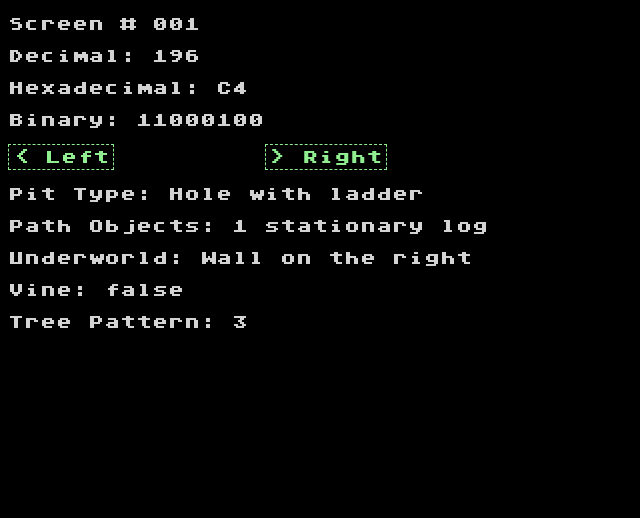
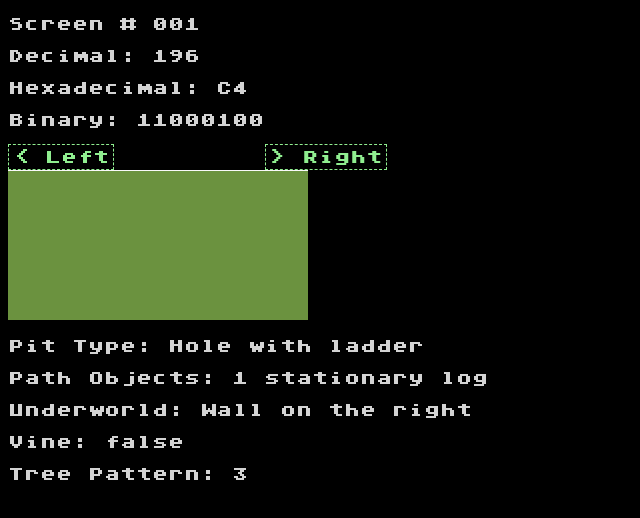
Before and after one commit to pjfrontend/pitfall-level-viewer, a React (Create React App) app: page / in a window 1280 px wide. Shown: the top 518 px of the page, without its empty margins (0-640 px from the left). Built offline with nearby package versions, Linux system fonts and the light colour scheme.

Commit message:
cnavas works

```diff
--- /dev/null
+++ b/src/components/ScreenDisplay.tsx
@@ -0,0 +1,27 @@
+import React, {useRef, useEffect} from 'react';
+import {formatDec, formatHex, formatBin} from '../helpers/NumberFormatter';
+import {getScreenDataByIndex} from '../helpers/PitfallAlgo';
+import {ScreenBG} from '../state/images';
+
+// @ts-ignore
+export const ScreenDisplay = props => {
+  // const stageData = getScreenDataByIndex(screenIndex);
+
+  const canvasRef = useRef(null);
+
+  useEffect(() => {
+    const canvas = canvasRef.current;
+    // @ts-ignore
+    const context = canvas.getContext('2d');
+    //Our first draw
+    context.fillStyle = '#f00';
+    context.fillRect(0, 0, context.canvas.width, context.canvas.height);
+    context.drawImage(ScreenBG, 0, 0);
+  }, []);
+
+  return (
+    <canvas ref={canvasRef} {...props}>
+      Your browser does not support the HTML5 canvas tag.
+    </canvas>
+  );
+};
--- a/src/containers/App.tsx
+++ b/src/containers/App.tsx
@@ -1,12 +1,13 @@
 import React from 'react';
 import './App.css';
-import {StageDataPanel} from '../components/StageDataPanel';
-import {NumberDisplay} from '../components/NumberDisplay';
-import {AtariButton} from '../components/AtariButton';
-import {StoreProps, nextLevel} from '../state/Store';
-import {observer} from 'mobx-react';
+import { StageDataPanel } from '../components/StageDataPanel';
+import { NumberDisplay } from '../components/NumberDisplay';
+import { AtariButton } from '../components/AtariButton';
+import { StoreProps, nextLevel } from '../state/Store';
+import { observer } from 'mobx-react';
+import { ScreenDisplay } from '../components/ScreenDisplay';
 
-export const App = ({store}: {store: StoreProps}): JSX.Element => {
+export const App = ({ store }: { store: StoreProps }): JSX.Element => {
   const goLeft = () => nextLevel(store, -1);
   const goRight = () => nextLevel(store, 1);
 
@@ -27,6 +28,7 @@ export const App = ({store}: {store: StoreProps}): JSX.Element => {
     <div className="App">
       <NumberDisplayView />
       <ButtonView />
+      <ScreenDisplay />
       <StageDataView />
     </div>
   );
```
Also changed, not shown: src/state/images.ts (added, +9 -0 lines), 1 other file (tests, documents, lock files or other folders).
